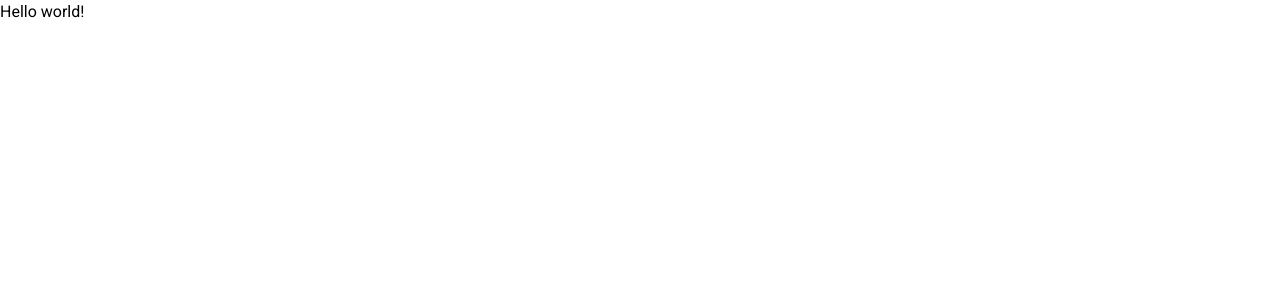
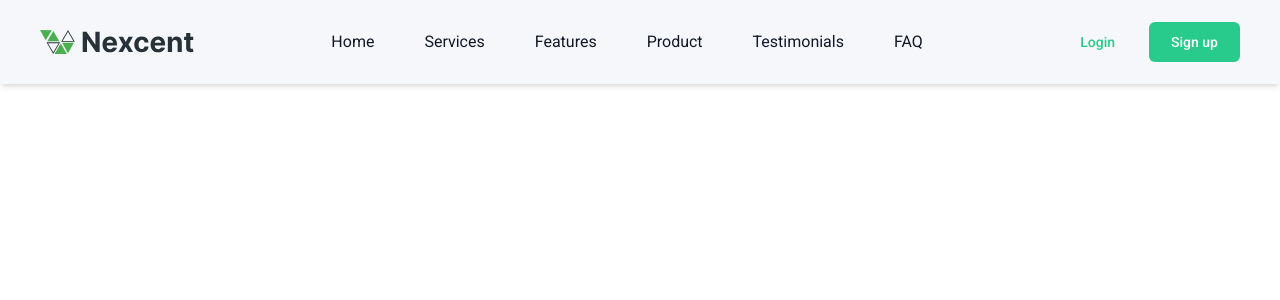
Before and after one commit to teksaglobalindonesia/next-wihope-2026, a Next.js app: page / in a window 1280 px wide. Shown: the top 300 px of the page. Built offline with nearby package versions, Linux system fonts and the light colour scheme.

Commit message:
header.tsx

```diff
--- a/app/page.tsx
+++ b/app/page.tsx
@@ -1,3 +1,8 @@
+import Header from "@/components/custom/header";
+
 export default function Page() {
-  return <p>Hello world!</p>;
+  return(
+    <Header />
+  ) ;
+
 }
--- /dev/null
+++ b/components/custom/header.tsx
@@ -0,0 +1,56 @@
+import Image from 'next/image';
+export default function Header() {
+  return (
+    <div className="bg-neutral-silver flex h-[84px] w-full flex-row items-center px-10 shadow-md">
+      <Image src="/logo.svg" alt="logo" width={154} height={24} />
+      <nav className="flex h-[24px] flex-1 items-center justify-center gap-[50px] text-[16px] font-normal leading-[24px] text-gray-900">
+        <a
+          href="#"
+          className="transition-all duration-300 hover:text-brand-primary hover:underline hover:decoration-brand-primary"
+        >
+          Home
+        </a>
+        <a
+          href="#"
+          className="transition-all duration-300 hover:text-brand-primary hover:underline hover:decoration-brand-primary"
+        >
+          Services
+        </a>
+        <a
+          href="#"
+          className="transition-all duration-300 hover:text-brand-primary hover:underline hover:decoration-brand-primary"
+        >
+          Features
+        </a>
+        <a
+          href="#"
+          className="transition-all duration-300 hover:text-brand-primary hover:underline hover:decoration-brand-primary"
+        >
+          Product
+        </a>
+        <a
+          href="#"
+          className="transition-all duration-300 hover:text-brand-primary hover:underline hover:decoration-brand-primary"
+        >
+          Testimonials
+        </a>
+        <a
+          href="#"
+          className="transition-all duration-300 hover:text-brand-primary hover:underline hover:decoration-brand-primary"
+        >
+          FAQ
+        </a>
+      </nav>
+
+      <div className="flex items-center gap-[14px]">
+        <button className="font-inter h-[40px] rounded-[6px] px-5 text-[14px] font-medium leading-[20px] text-brand-primary transition-colors duration-300 hover:border hover:border-gray-300">
+          Login
+        </button>
+
+        <button className="font-inter h-[40px] w-[91px] rounded-[6px] bg-brand-primary px-5 text-[14px] font-medium leading-[20px] text-white transition-colors duration-300 hover:border hover:border-white">
+          Sign up
+        </button>
+      </div>
+    </div>
+  );
+}
```
Also changed, not shown: public/logo.svg (added).
